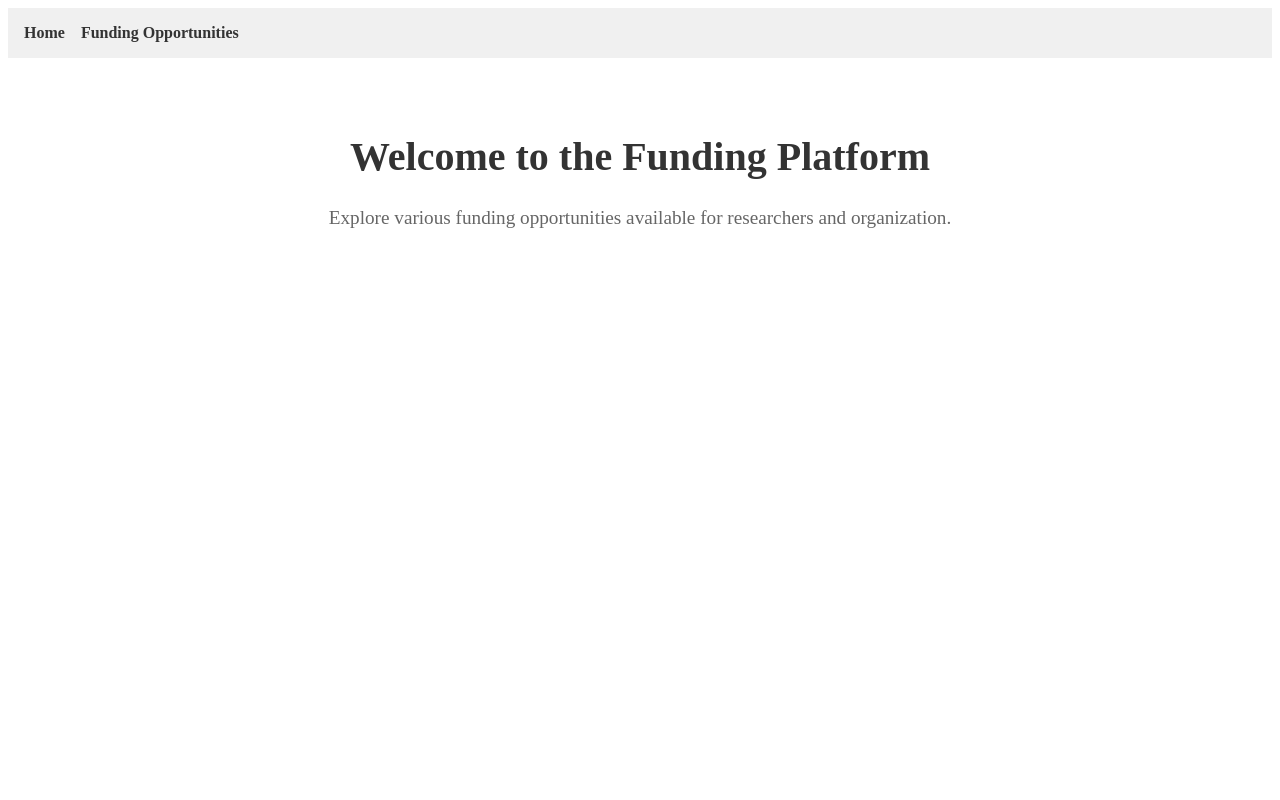
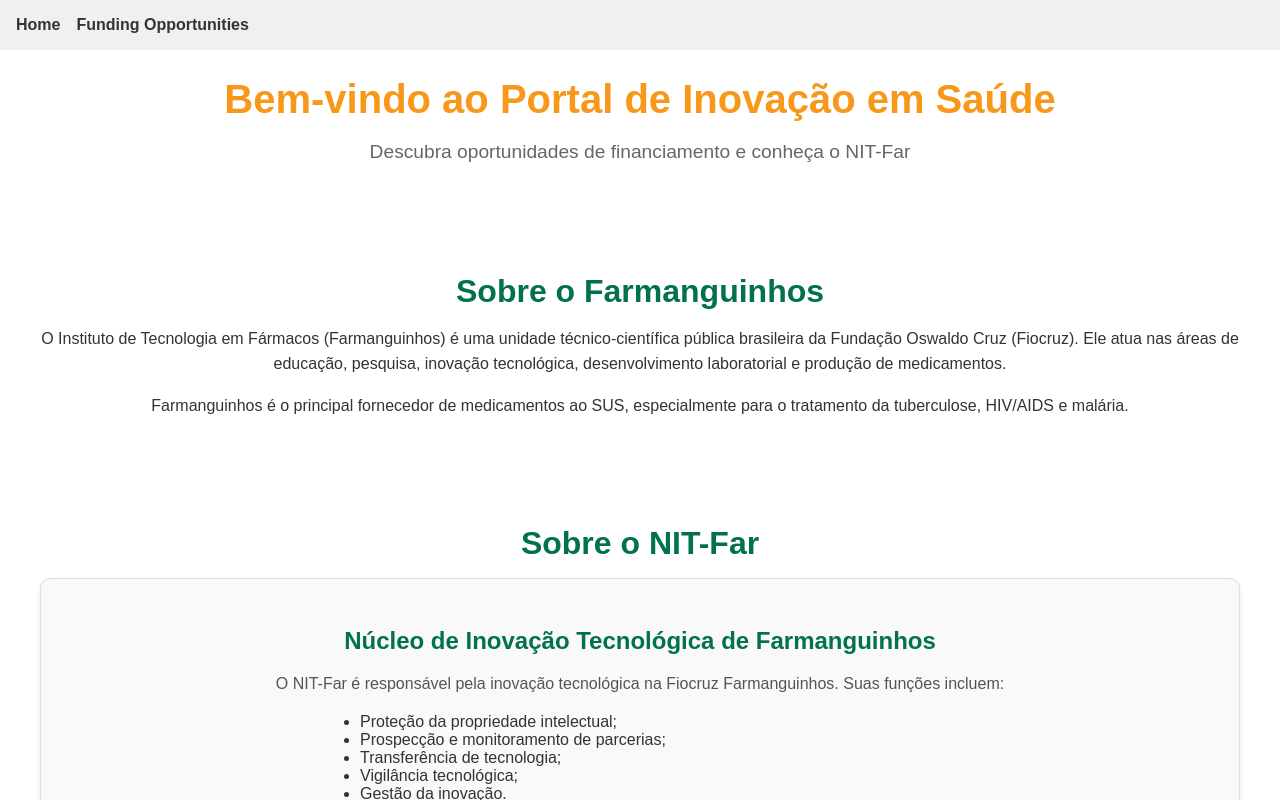
Before and after one commit to franciscoflorencio/nit-crawler-web, a React (Vite) app in the folder frontend/: page / in a window 1280 px wide. Built offline with nearby package versions, Linux system fonts and the light colour scheme.

Commit message:
:sparkles: feat: global styles adicionado
Global styled adicionado para mudar aparência da página de pesquisa e da
homepage, que também teve um leve redesign, ainda é necessário fazer o
design da página no Figma

```diff
--- a/frontend/package.json
+++ b/frontend/package.json
@@ -11,6 +11,7 @@
   },
   "dependencies": {
     "axios": "^1.8.4",
+    "framer-motion": "^12.9.1",
     "react": "^19.0.0",
     "react-dom": "^19.0.0",
     "react-router-dom": "^7.5.1",
--- a/frontend/src/App.tsx
+++ b/frontend/src/App.tsx
@@ -1,19 +1,23 @@
-import { BrowserRouter as Router, Routes, Route } from 'react-router-dom';
-import Navbar from './components/Navbar';
-import Home from './pages/Home';
-import Opportunities from './pages/Opportunities';
+import { BrowserRouter as Router, Routes, Route } from "react-router-dom";
+import Navbar from "./components/Navbar";
+import Home from "./pages/Home";
+import Opportunities from "./pages/Opportunities";
+import { GlobalStyle } from "./GlobalStyle";
 
 function App() {
   return (
+    <>
+      <GlobalStyle />
       <Router>
         <Navbar />
-      <div style={{ padding: '1rem' }}>
+        <div>
           <Routes>
             <Route path="/" element={<Home />} />
             <Route path="/opportunities" element={<Opportunities />} />
           </Routes>
         </div>
       </Router>
+    </>
   );
 }
 
--- /dev/null
+++ b/frontend/src/GlobalStyle.tsx
@@ -0,0 +1,27 @@
+import { createGlobalStyle } from "styled-components";
+
+export const GlobalStyle = createGlobalStyle`
+  html, body {
+    margin: 0;
+    padding: 0;
+    width: 100%;
+    height: 100%;
+    overflow-x: hidden; /* Prevent horizontal scrolling */
+  }
+
+  body {
+    display: flex;
+    flex-direction: column;
+    align-items: center;
+    justify-content: center;
+    font-family: Arial, sans-serif;
+    background-color: #f9f9f9; /* Example background color */
+  }
+
+  #root {
+    width: 100%;
+    height: 100%;
+    display: flex;
+    flex-direction: column;
+  }
+`;
--- a/frontend/src/pages/Home/index.tsx
+++ b/frontend/src/pages/Home/index.tsx
@@ -1,15 +1,97 @@
-import { HomeContainer, Title, Description } from "./style";
+import React from "react";
+import { motion } from "framer-motion";
+import {
+  HomePageContainer,
+  Header,
+  Section,
+  Button,
+  Card,
+  Footer,
+} from "./style";
 
-const Home = () => {
+const HomePage: React.FC = () => {
   return (
-    <HomeContainer>
-      <Title>Welcome to the Funding Platform</Title>
-      <Description>
-        Explore various funding opportunities available for researchers and
-        organization.
-      </Description>
-    </HomeContainer>
+    <HomePageContainer>
+      {/* Header */}
+      <Header>
+        <motion.h1
+          initial={{ opacity: 0, y: -50 }}
+          animate={{ opacity: 1, y: 0 }}
+          transition={{ duration: 0.8 }}
+        >
+          Bem-vindo ao Portal de Inovação em Saúde
+        </motion.h1>
+        <p>Descubra oportunidades de financiamento e conheça o NIT-Far</p>
+      </Header>
+
+      {/* Sobre Farmanguinhos */}
+      <Section>
+        <motion.h2
+          initial={{ opacity: 0 }}
+          animate={{ opacity: 1 }}
+          transition={{ delay: 0.5, duration: 0.8 }}
+        >
+          Sobre o Farmanguinhos
+        </motion.h2>
+        <p>
+          O Instituto de Tecnologia em Fármacos (Farmanguinhos) é uma unidade
+          técnico-científica pública brasileira da Fundação Oswaldo Cruz
+          (Fiocruz). Ele atua nas áreas de educação, pesquisa, inovação
+          tecnológica, desenvolvimento laboratorial e produção de medicamentos.
+        </p>
+        <p>
+          Farmanguinhos é o principal fornecedor de medicamentos ao SUS,
+          especialmente para o tratamento da tuberculose, HIV/AIDS e malária.
+        </p>
+      </Section>
+
+      {/* Sobre o NIT-Far */}
+      <Section>
+        <motion.h2
+          initial={{ opacity: 0 }}
+          animate={{ opacity: 1 }}
+          transition={{ delay: 0.8, duration: 0.8 }}
+        >
+          Sobre o NIT-Far
+        </motion.h2>
+        <Card>
+          <h3>Núcleo de Inovação Tecnológica de Farmanguinhos</h3>
+          <p>
+            O NIT-Far é responsável pela inovação tecnológica na Fiocruz
+            Farmanguinhos. Suas funções incluem:
+          </p>
+          <ul
+            style={{ textAlign: "left", margin: "0 auto", maxWidth: "600px" }}
+          >
+            <li>Proteção da propriedade intelectual;</li>
+            <li>Prospecção e monitoramento de parcerias;</li>
+            <li>Transferência de tecnologia;</li>
+            <li>Vigilância tecnológica;</li>
+            <li>Gestão da inovação.</li>
+          </ul>
+        </Card>
+      </Section>
+
+      {/* Chamada para ação */}
+      <Section>
+        <motion.div
+          initial={{ opacity: 0, scale: 0.8 }}
+          animate={{ opacity: 1, scale: 1 }}
+          transition={{ delay: 1, duration: 0.8 }}
+        >
+          <Button>Explorar Oportunidades</Button>
+        </motion.div>
+      </Section>
+
+      {/* Footer */}
+      <Footer>
+        <p>
+          © 2023 Farmanguinhos | Desenvolvido pelo NIT-Far | Todos os direitos
+          reservados
+        </p>
+      </Footer>
+    </HomePageContainer>
   );
 };
 
-export default Home;
+export default HomePage;
--- a/frontend/src/pages/Home/style.tsx
+++ b/frontend/src/pages/Home/style.tsx
@@ -1,16 +1,109 @@
-import styled from 'styled-components';
+import styled from "styled-components";
 
-export const HomeContainer = styled.div`
-  text-align: center;
-  padding: 2rem;
+// Cores oficiais
+export const PRIMARY_COLOR = "#f7981a"; // Laranja
+export const SECONDARY_COLOR = "#02714f"; // Verde
+export const BACKGROUND_COLOR = "#ffffff"; // Branco
+
+// Container principal
+export const HomePageContainer = styled.div`
+  display: flex;
+  flex-direction: column;
+  align-items: center;
+  justify-content: center;
+  background-color: ${BACKGROUND_COLOR};
+  color: #333;
+  min-height: 100vh;
+  font-family: Arial, sans-serif;
 `;
 
-export const Title = styled.h1`
-  font-size: 2.5rem;
-  color: #333;
+// Header
+export const Header = styled.header`
+  text-align: center;
+  margin-bottom: 2rem;
+
+  h1 {
+    font-size: 2.5rem;
+    color: ${PRIMARY_COLOR};
+    margin-bottom: 0.5rem;
+  }
+
+  p {
+    font-size: 1.2rem;
+    color: #666;
+  }
 `;
 
-export const Description = styled.p`
-  font-size: 1.2rem;
-  color: #666;
+// Seção principal
+export const Section = styled.section`
+  max-width: 1200px;
+  width: 100%;
+  margin: 2rem auto;
+  text-align: center;
+
+  h2 {
+    font-size: 2rem;
+    color: ${SECONDARY_COLOR};
+    margin-bottom: 1rem;
+  }
+
+  p {
+    font-size: 1rem;
+    color: #333;
+    line-height: 1.6;
+  }
 `;
+
+// Botão estilizado
+export const Button = styled.button`
+  background-color: ${PRIMARY_COLOR};
+  color: white;
+  border: none;
+  padding: 0.8rem 1.5rem;
+  font-size: 1rem;
+  border-radius: 5px;
+  cursor: pointer;
+  transition: background-color 0.3s ease;
+
+  &:hover {
+    background-color: #e68a0f; // Escurece o laranja ao passar o mouse
+  }
+`;
+
+// Card para informações
+export const Card = styled.div`
+  background-color: #f9f9f9;
+  border: 1px solid #ddd;
+  border-radius: 10px;
+  padding: 1.5rem;
+  margin: 1rem 0;
+  box-shadow: 0 4px 6px rgba(0, 0, 0, 0.1);
+
+  h3 {
+    font-size: 1.5rem;
+    color: ${SECONDARY_COLOR};
+    margin-bottom: 0.5rem;
+  }
+
+  p {
+    font-size: 1rem;
+    color: #555;
+    line-height: 1.6;
+  }
+`;
+
+// Footer
+export const Footer = styled.footer`
+  display: flex;
+  bottom: 0;
+  text-align: center;
+  margin-top: 2rem;
+  padding: 1rem;
+  background-color: ${SECONDARY_COLOR};
+  color: white;
+  width: 100%;
+
+  p {
+    font-size: 0.9rem;
+  }
+`;
```
Also changed, not shown: 1 other file (tests, documents, lock files or other folders). Lines whose indentation alone changed are shown as unchanged.
